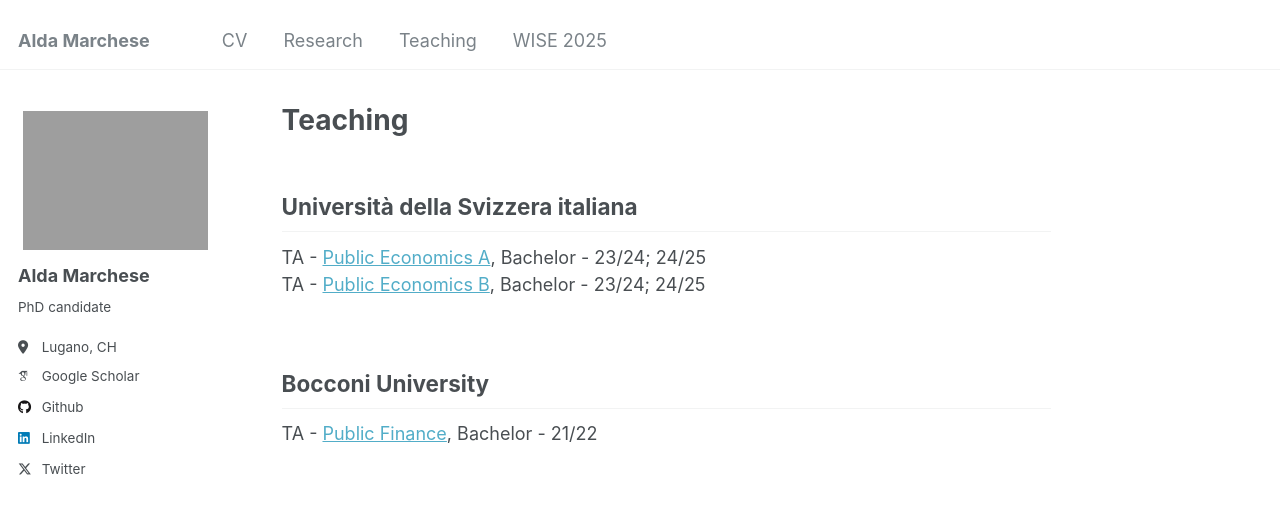
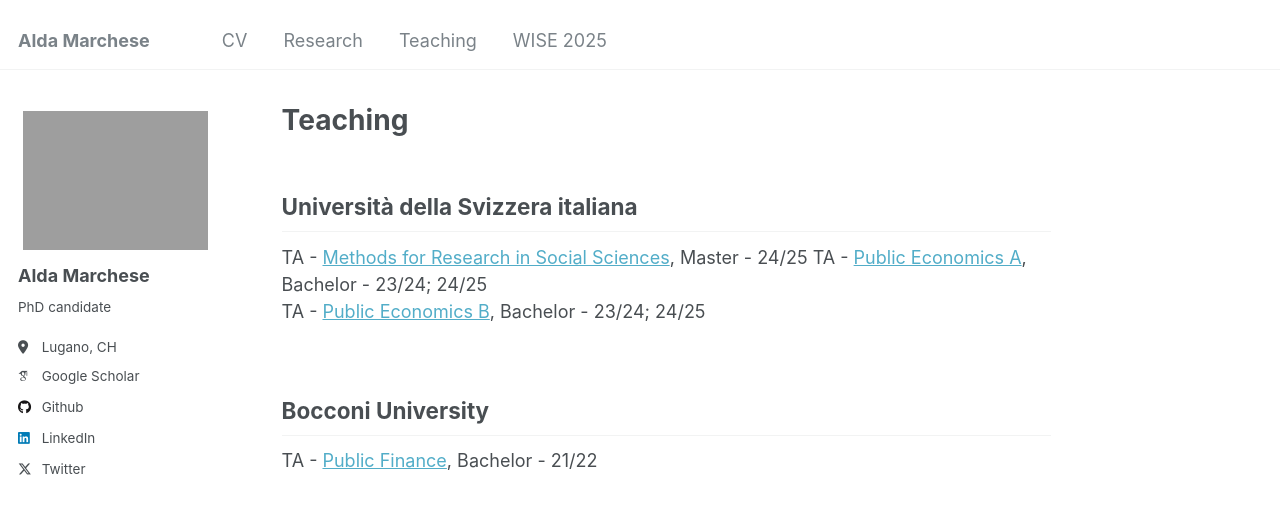
Before and after one commit to aldamarchese/aldamarchese.github.io, a Jekyll site: the page built from _pages/teaching.md, in a window 1280 px wide. Shown: the top 514 px of the page. Built offline with Jekyll 4.4.1, drawn with Linux system fonts in a browser that asks for light colours; some web fonts are replaced.

Commit message:
Update teaching.md

```diff
--- a/_pages/teaching.md
+++ b/_pages/teaching.md
@@ -7,7 +7,7 @@ redirect_from:
   - /research.html
 ---
 ## Università della Svizzera italiana
-
+TA - [Methods for Research in Social Sciences](https://search.usi.ch/en/courses/35270585/metodi-per-la-ricerca-sociale-ii), Master - 24/25
 TA - [Public Economics A](https://search.usi.ch/courses/35270569/public-economics-a), Bachelor - 23/24; 24/25 <br/>
 TA - [Public Economics B](https://search.usi.ch/it/corsi/35270506/economia-pubblica-b), Bachelor - 23/24; 24/25
 <br/><br/>
```
